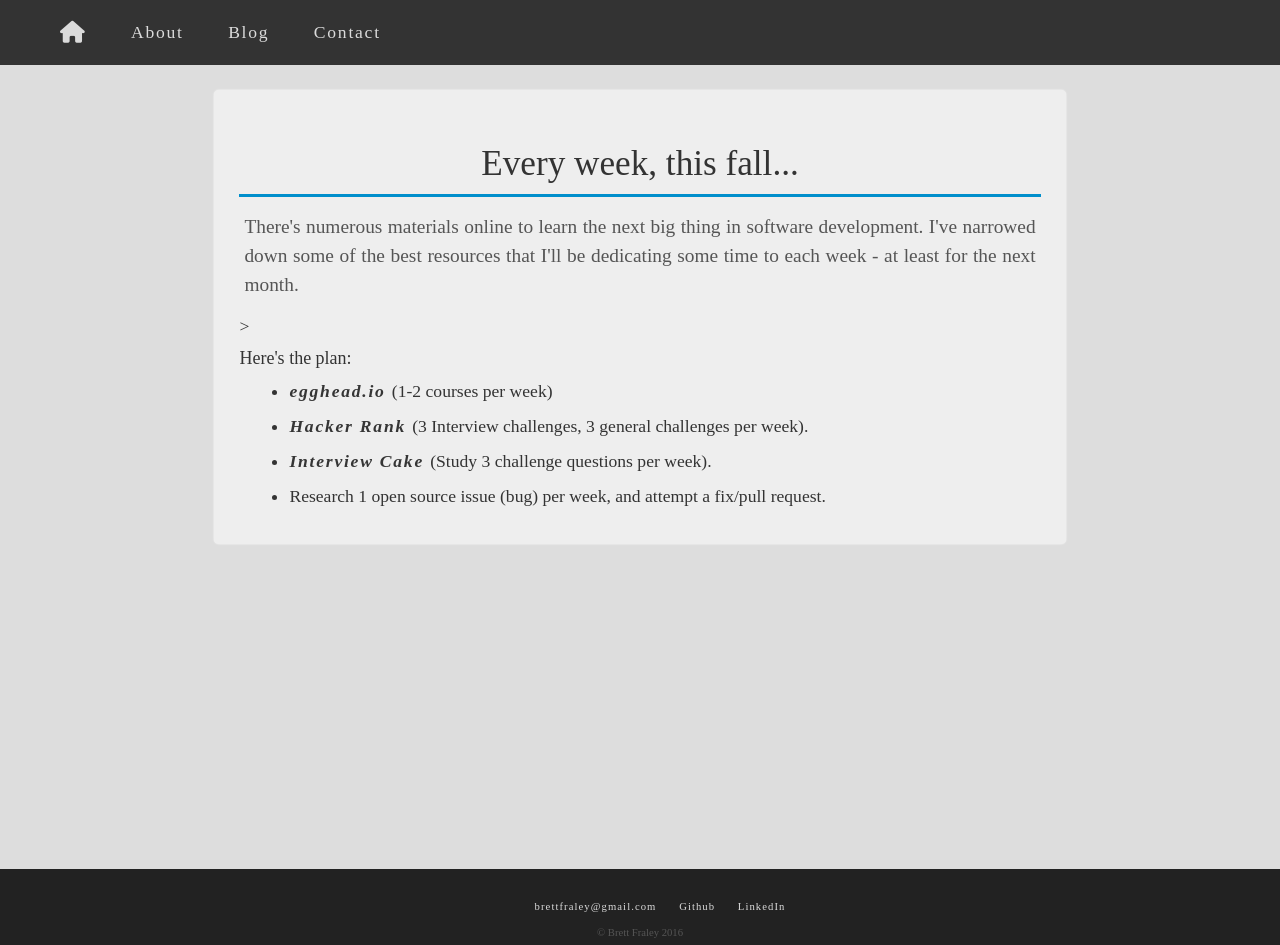
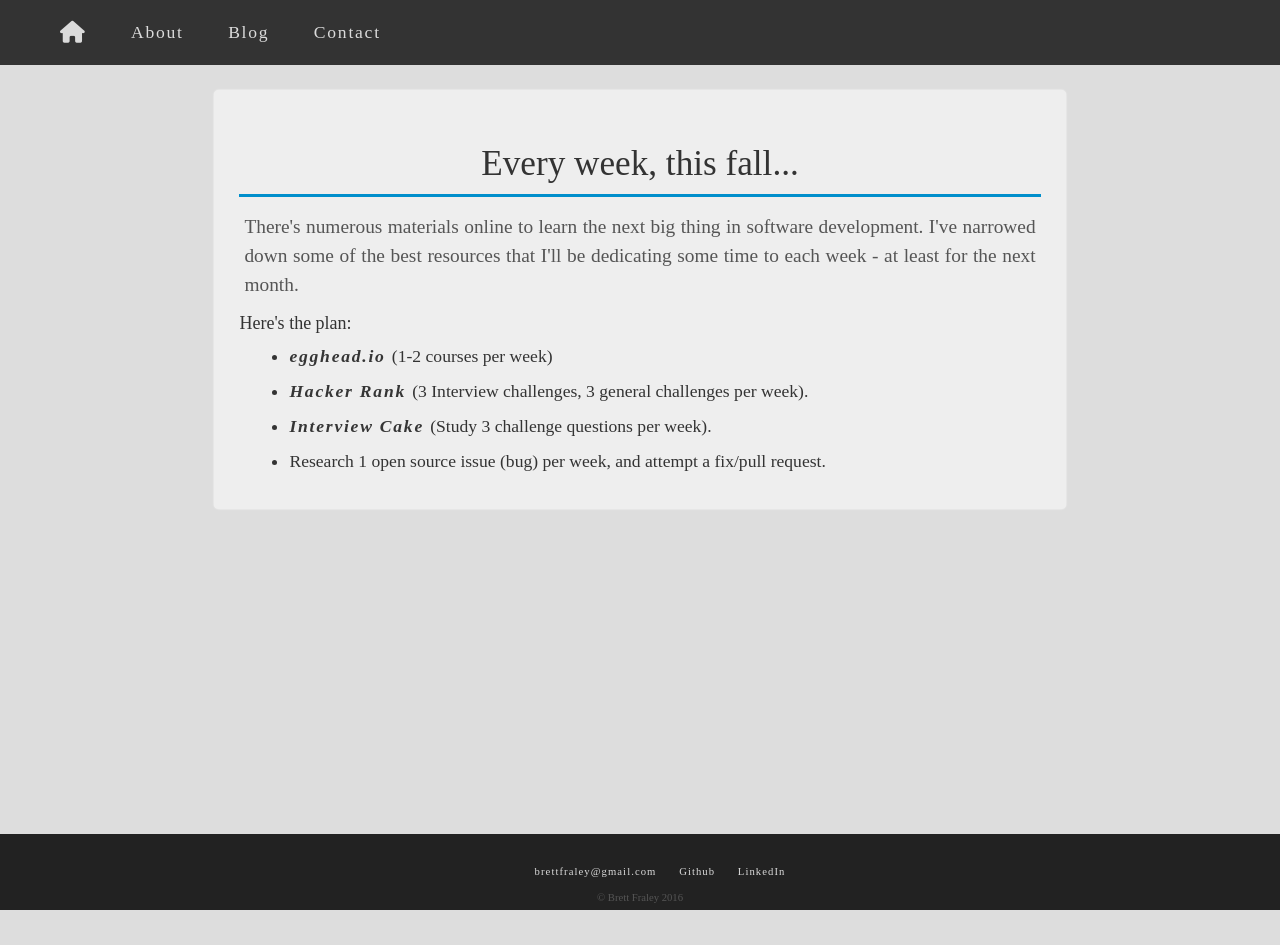
Before and after one commit to bFraley/bFraley.github.io, a Jekyll site: the page built from _posts/2016-10-19-weekly-list.md, in a window 1280 px wide. Built offline with Jekyll 4.4.1, drawn with Linux system fonts in a browser that asks for light colours; nearby versions of some CDN libraries; some web fonts are replaced; after the commit the page ends 910 px from its top, so only the background shows below that.

```diff
--- a/_posts/2016-10-19-weekly-list.md
+++ b/_posts/2016-10-19-weekly-list.md
@@ -9,7 +9,7 @@ title: Weekly List - Fall 2016
 <p>There's numerous materials online to learn the next
 big thing in software development. I've narrowed down
 some of the best resources that I'll be dedicating some
-time to each week - at least for the next month.</p>>
+time to each week - at least for the next month.</p>
 
 <h4>Here's the plan:</h4>
 
```
